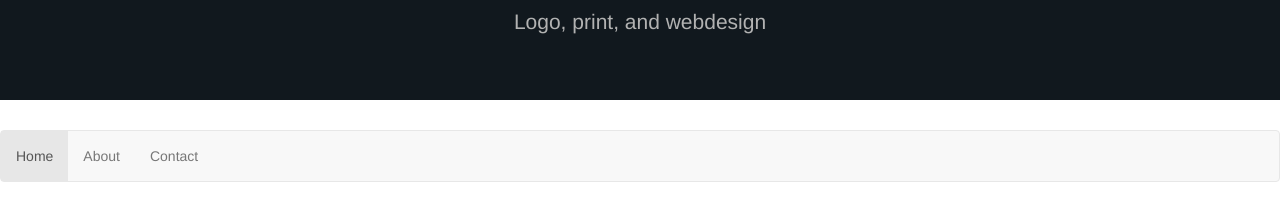
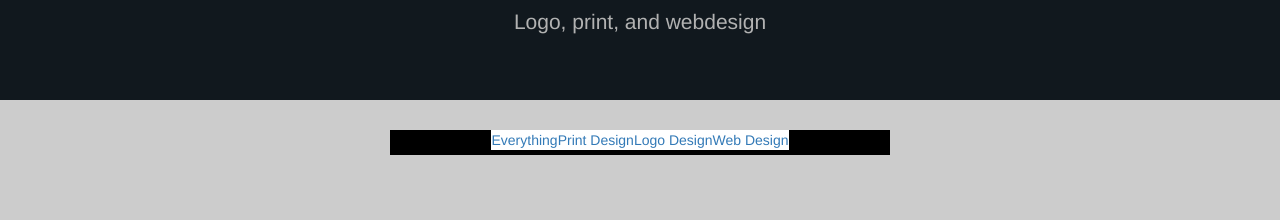
Before and after one commit to Shibite/html5-portfolio, a plain HTML site: page index.html in a window 1280 px wide. Shown: the part 140-360 px from the top of the page. Drawn offline with nearby package versions, Linux system fonts and the light colour scheme.

Commit message:
Nav bar markup

```diff
--- a/css/styles.css
+++ b/css/styles.css
@@ -1,3 +1,9 @@
+    body {
+      margin: 0;
+      padding: 0;
+      background: #ccc;
+    }
+
 .header{
 	background-color: #11181e;
 }
@@ -9,3 +15,30 @@
 .my-portfolio p{
 	color:#b2b2b2;
 }
+
+.nav{
+	background-color: black;
+	width: 500px;
+	display: block;
+	margin: 0 auto;
+	text-align: center;
+}
+
+.nav ul{
+	background-color: white;
+	margin: 0;
+	padding: 0;
+	display: inline-block;
+	list-style: none;
+}
+
+.nav li{
+	float: left;
+	margin: 0;
+	padding: 0;
+
+}
+
+.nav ul a{
+	display: block;
+}
--- a/index.html
+++ b/index.html
@@ -33,19 +33,20 @@
 	</div>
 </div>
 
+<div class="nav">
+	<ul>
+		<li><a href="#">Everything</a></li>
+		<li><a href="#">Print Design</a></li>
+		<li><a href="#">Logo Design</a></li>
+		<li><a href="#">Web Design</a></li>
+	</ul>
+</div>
 
-<div class="navbar navbar-default">
-	<ul class="nav navbar-nav">
-       <li class="active"><a href="index.php">Home</a></li>
-       <li><a href="about.php">About</a></li>
-       <li><a href="contact.php">Contact</a></li>
-    </ul>
-</div>
 
     <!-- Bootstrap core JavaScript
     ================================================== -->
     <!-- Placed at the end of the document so the pages load faster -->
     <script src="https://ajax.googleapis.com/ajax/libs/jquery/1.11.2/jquery.min.js"></script>
-    <script src="/js/bootstrap.min.js"></script>
+    <script src="js/bootstrap.min.js"></script>
   </body>
 </html>
```
